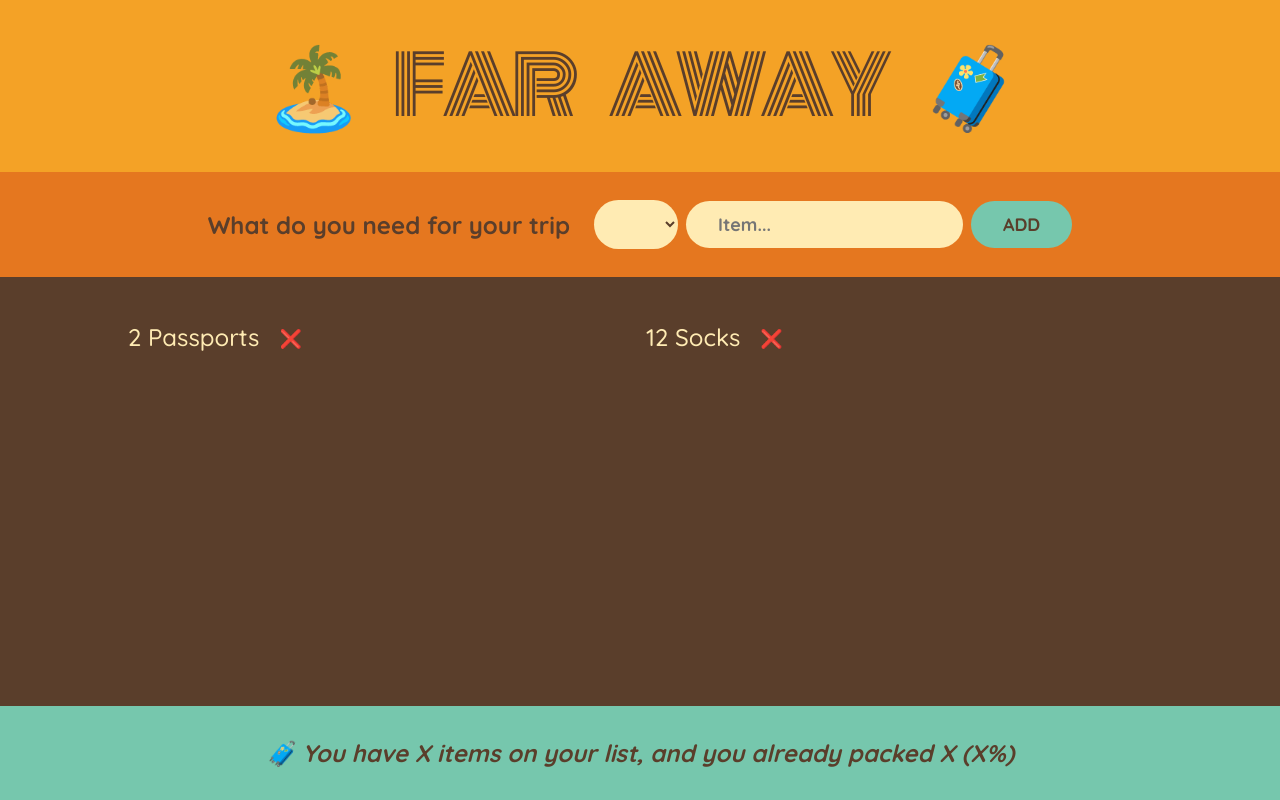
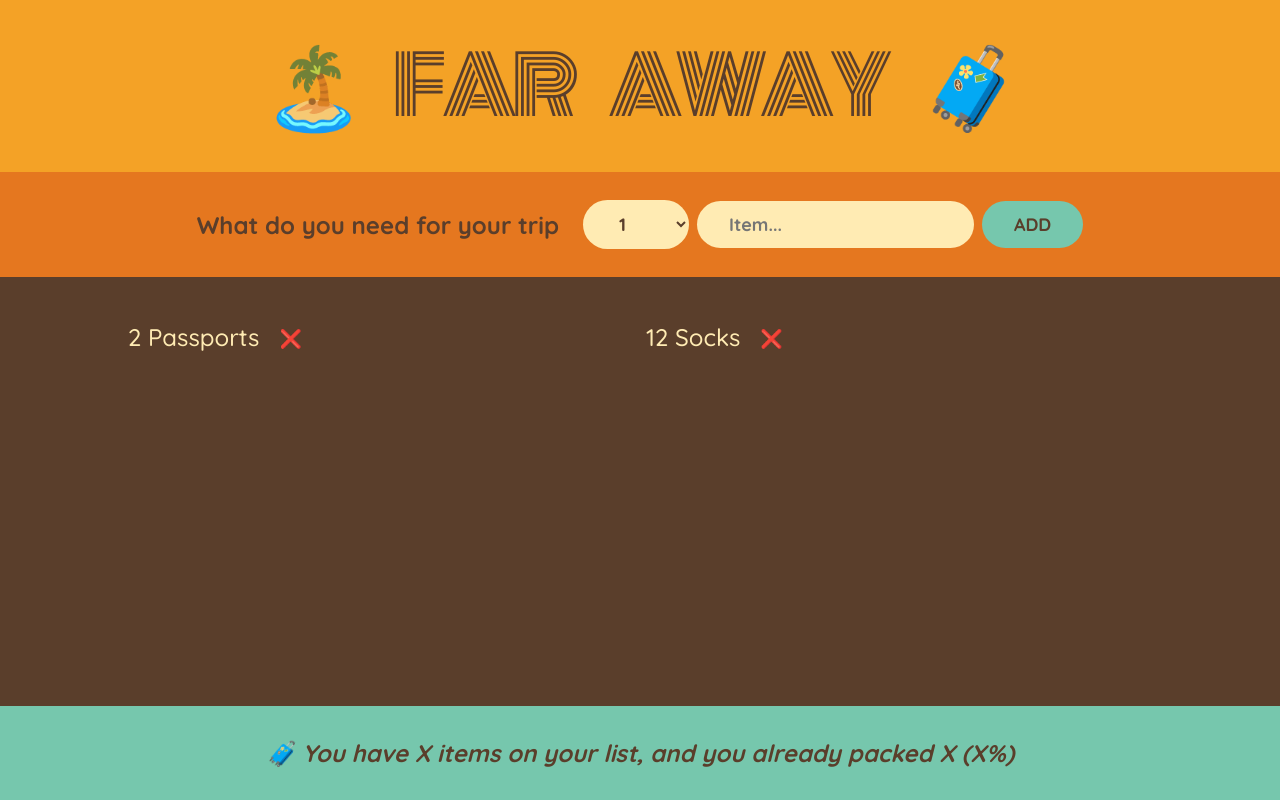
Before and after one commit to tobiaslicek/Travel-List, a React (Vite) app: page / in a window 1280 px wide. Built offline with nearby package versions, Linux system fonts and the light colour scheme.

Commit message:
Refactor App component to manage item state and handle item addition

```diff
--- a/src/App.tsx
+++ b/src/App.tsx
@@ -1,4 +1,4 @@
-import { useState } from 'react';
+import { useState, type ChangeEvent, type FormEvent } from 'react';
 import './App.css';
 
 type ItemType = {
@@ -14,11 +14,17 @@ const initialItems: ItemType[] = [
 ];
 
 const App = () => {
+  const [items, setItems] = useState<ItemType[]>(initialItems);
+
+  const handleAddItems = (item: ItemType) => {
+    setItems((items) => [...items, item]);
+  };
+
   return (
     <div className="app">
       <Logo />
-      <Form />
-      <PackingList />
+      <Form onAddItems={handleAddItems} />
+      <PackingList items={items} />
       <Stats />
     </div>
   );
@@ -28,51 +34,69 @@ const Logo = () => {
   return <h1>🏝️ Far Away 🧳</h1>;
 };
 
-const Form = () => {
-  const [description, setDescription] = useState('');
-  const [quantity, setQuantity] = useState(1);
+type FormProps = {
+  onAddItems: (item: ItemType) => void;
+};
 
-  const handleSubmit = (e) => {
+const Form = ({ onAddItems }: FormProps) => {
+  const [description, setDescription] = useState<string>('');
+  const [quantity, setQuantity] = useState<number>(1);
+
+  const handleSubmit = (e: FormEvent<HTMLFormElement>) => {
     e.preventDefault();
 
     if (!description) return;
 
-    const newItem = { description, quantity, packed: false, id: Date.now() };
-    console.log(newItem);
+    const newItem: ItemType = {
+      id: Date.now(),
+      description,
+      quantity,
+      packed: false,
+    };
+
+    onAddItems(newItem);
 
     setDescription('');
     setQuantity(1);
   };
 
+  const handleQuantityChange = (e: ChangeEvent<HTMLSelectElement>) => {
+    setQuantity(Number(e.target.value));
+  };
+
   return (
     <form className="add-form" onSubmit={handleSubmit}>
       <h3>What do you need for your trip</h3>
-      {/* <select>
-        <option value={1}>1</option>
-        <option value={2}>2</option>
-        <option value={3}>3</option>
-      </select> */}
-      <select value={quantity} onChange={(e) => setQuantity(+e.target.value)}>
+
+      <select value={quantity} onChange={handleQuantityChange}>
         {Array.from({ length: 20 }, (_, i) => i + 1).map((num) => (
-          <option value={num} key={num}></option>
+          <option value={num} key={num}>
+            {num}
+          </option>
         ))}
       </select>
+
       <input
         type="text"
         placeholder="Item..."
         value={description}
         onChange={(e) => setDescription(e.target.value)}
       />
+
       <button>ADD</button>
     </form>
   );
 };
 
-const PackingList = () => {
+type PackingListProps = {
+  items: ItemType[];
+};
+
+const PackingList = ({ items }: PackingListProps) => {
   return (
     <div className="list">
       <ul>
-        {initialItems.map((item) => (
+        {items.map((item) => (
           <Item key={item.id} item={item} />
         ))}
       </ul>
```
